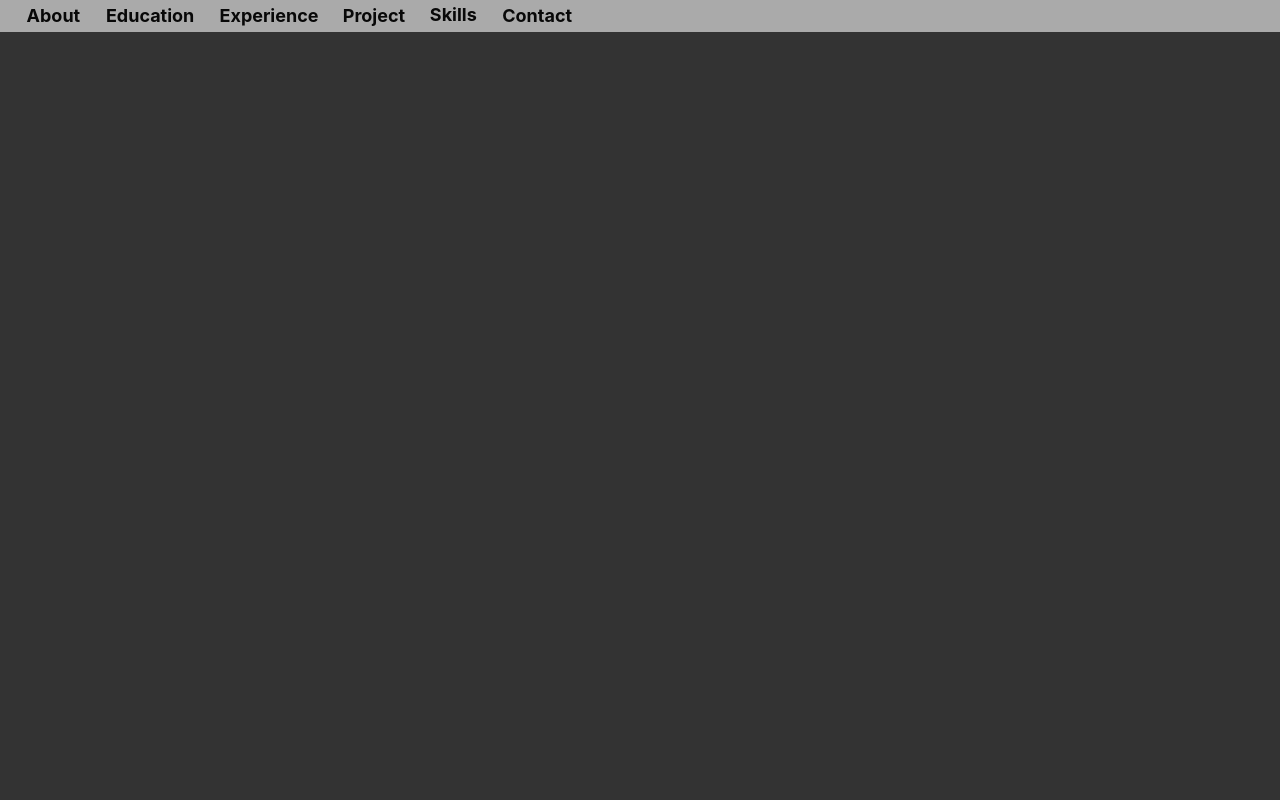
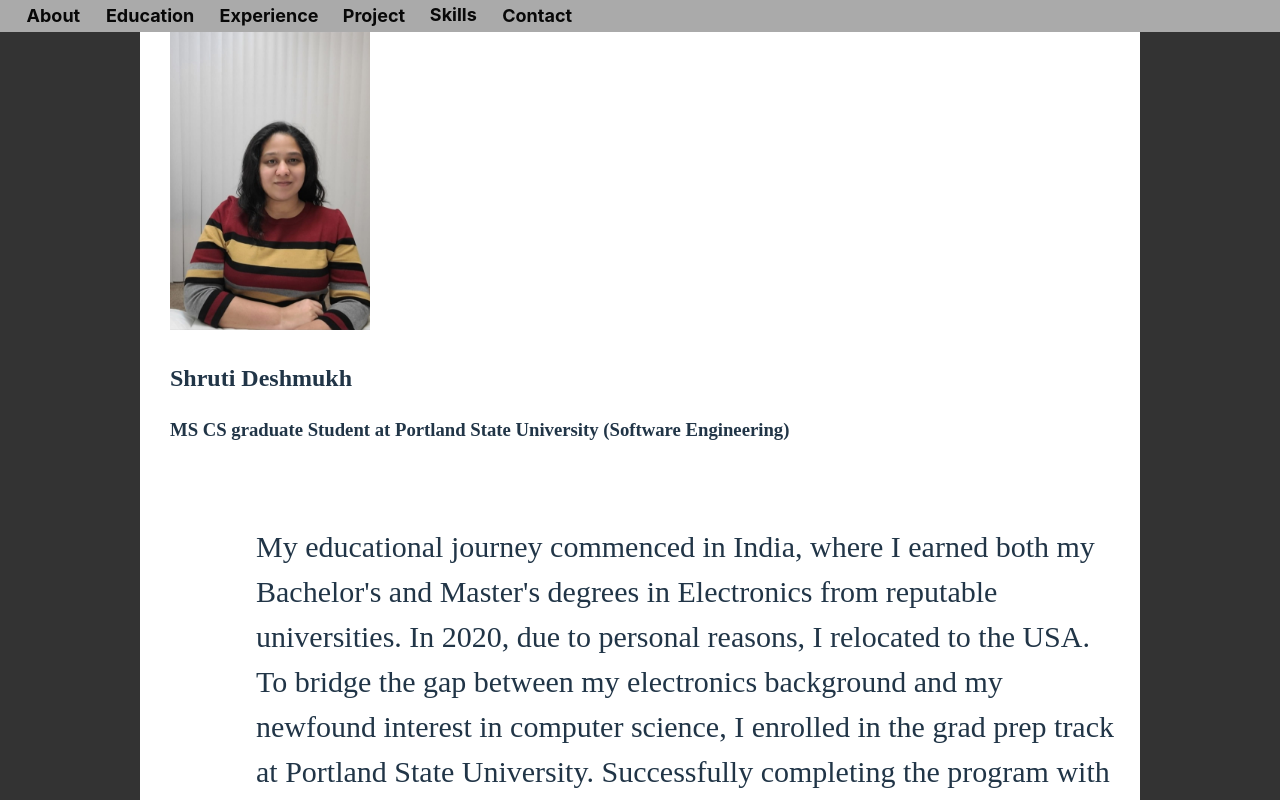
Before and after one commit to shrutivd/PersonalWebsite, a React (Vite) app: page /#/PersonalWebsite in a window 1280 px wide. Shown: the top 800 px of the page. Built offline with nearby package versions, Linux system fonts and the light colour scheme.

Commit message:
updated formating

```diff
--- a/src/css/aboutMe/about.css
+++ b/src/css/aboutMe/about.css
@@ -4,6 +4,7 @@
 
 .about{
 	margin-top: 10%;
+    height: 100vh;
 }
 
 .para {
--- a/src/css/contactMe/contact.css
+++ b/src/css/contactMe/contact.css
@@ -1,6 +1,7 @@
 
 .contact{
   background-color: white;
+  margin-top: 15%;
 }
 .label{
   display: flex;
@@ -19,7 +20,6 @@
   }
 
   .about{
-  background-color: #333333;
   width: 1000px;
   height: 900px;
 }
--- a/src/css/style.css
+++ b/src/css/style.css
@@ -4,7 +4,6 @@
 	--gray2: #555555;
 	--gray3: #cccccc;
 	--gray4: #aaaaaa;
-
 	--black: #080808;
 	--teal: #006060;
 	--lightteal: #008080;
@@ -12,13 +11,21 @@
 	--navy: #000080;
 	--cyan: #17a2b8;
 	--violetred: #c71585;
-	--red: #ff0000;
 	--orange: #ffa500;
 	--green: #006400;
 }
 
 * {
 	box-sizing: border-box;
+}
+
+html, body {
+    margin-top: 10%;
+    height: 100%;
+	background-color: var(--gray1);
+	margin: 0;
+	padding: 0;
+
 }
 
 
@@ -68,12 +75,6 @@
 	text-decoration: underline;
 }
 
-html, body {
-	background-color: var(--gray1);
-	margin: 0;
-	padding: 0;
-}
-
 .name {
 	font-weight: bold;
 	text-align: center;
@@ -99,11 +100,7 @@ html, body {
 
 }
 
-.about{
-	margin-top: 10%;
-	background-color: red;
 
-}
 
 
 /*mobile view*/
--- a/src/main.jsx
+++ b/src/main.jsx
@@ -2,14 +2,14 @@ import React from 'react'
 import ReactDOM from 'react-dom/client'
 import App from './App.jsx'
 import './index.css'
-import {BrowserRouter} from 'react-router-dom'
+import { HashRouter as Router } from 'react-router-dom';
 
 
 
 ReactDOM.createRoot(document.getElementById('root')).render(
   <React.StrictMode>
-    <BrowserRouter>
+    <Router>
     <App />
-    </BrowserRouter>
+    </Router>
   </React.StrictMode>,
 )
```
